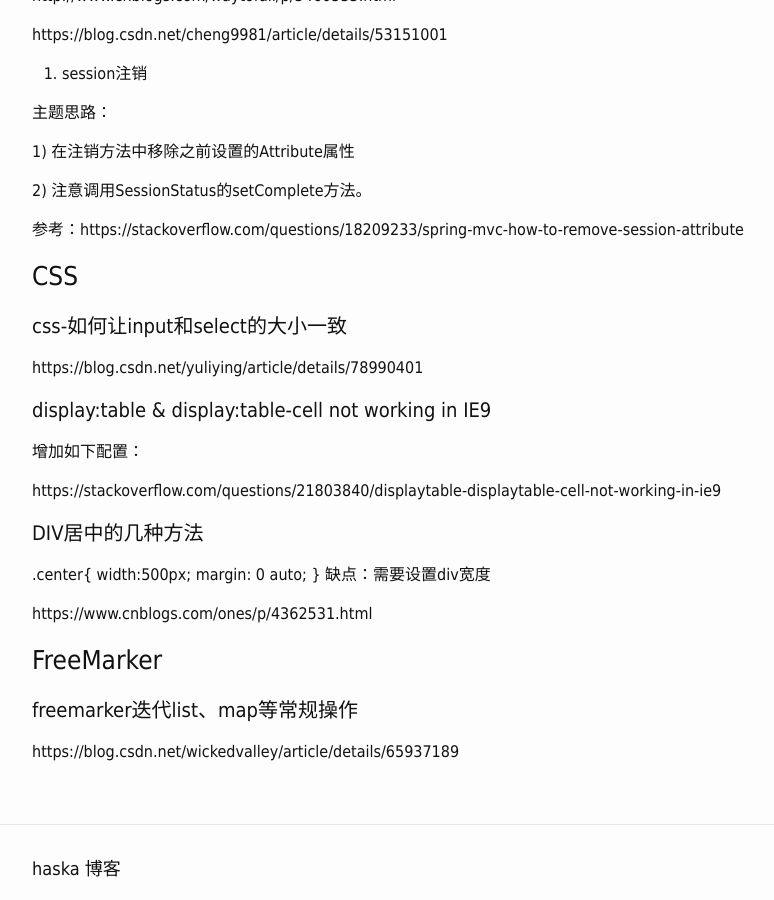
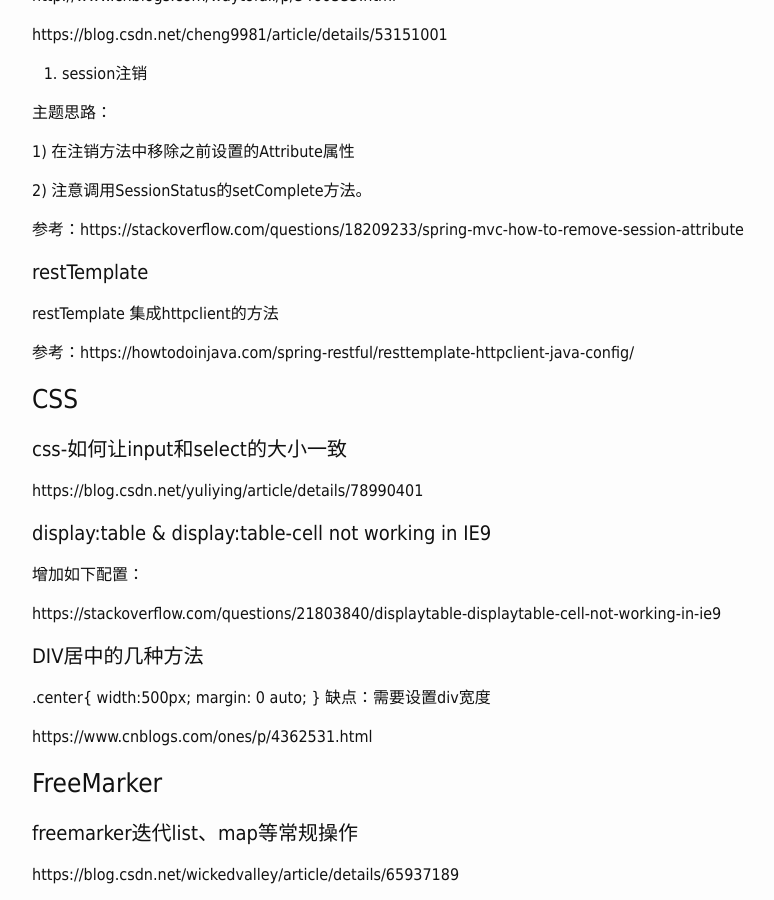
Before and after one commit to haska1025/haska1025.github.io, a Jekyll site: the page built from _posts/2017-06-07-java_web.md, in a window 1280 px wide and 900 px high, scrolled down 3896 px. Shown: the whole window, without its empty margins (23-797 px from the left). Built offline with Jekyll 4.4.1, drawn with Linux system fonts in a browser that asks for light colours.

Commit message:
Update 2017-06-07-java_web.md

```diff
--- a/_posts/2017-06-07-java_web.md
+++ b/_posts/2017-06-07-java_web.md
@@ -206,6 +206,12 @@ https://blog.csdn.net/cheng9981/article/details/53151001
 
 参考：https://stackoverflow.com/questions/18209233/spring-mvc-how-to-remove-session-attribute
 
+#### restTemplate
+
+restTemplate 集成httpclient的方法
+
+参考：https://howtodoinjava.com/spring-restful/resttemplate-httpclient-java-config/
+
 ### CSS
 
 #### css-如何让input和select的大小一致
```
